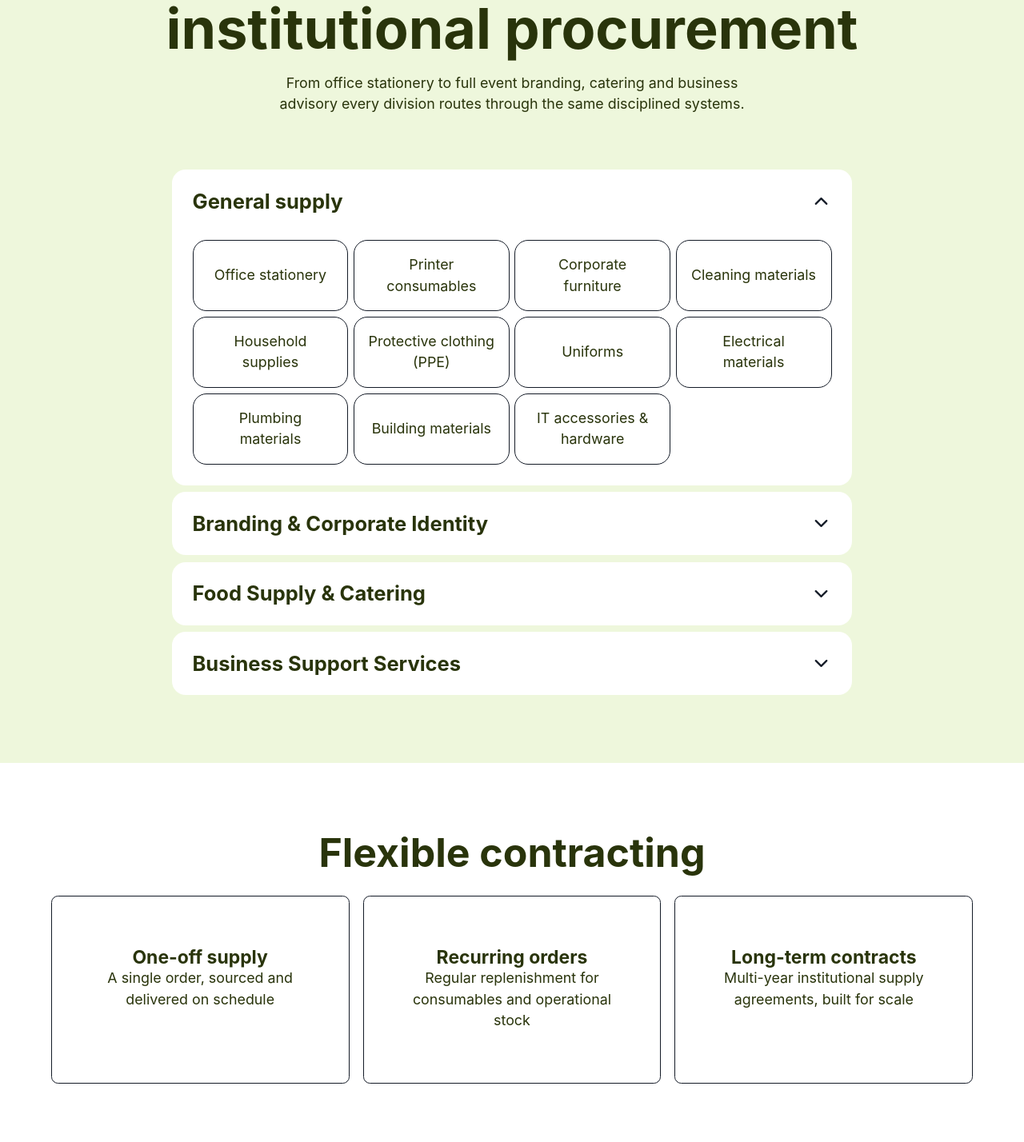
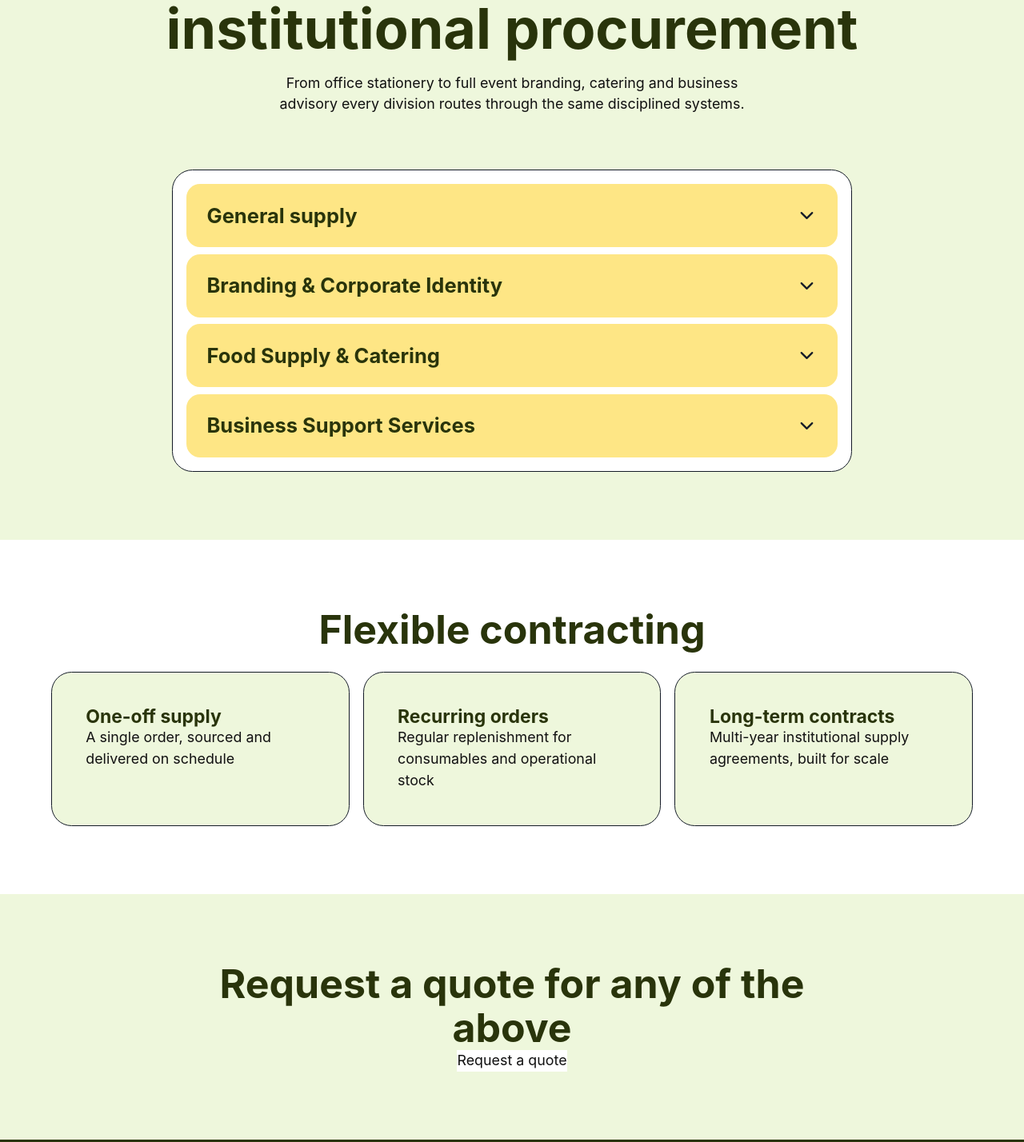
Before and after one commit to mweene/zithande, a React (Vite) app: page /services in a window 1280 px wide. Shown: the part 272-1700 px from the top of the page at 80% size. Built offline with nearby package versions, Linux system fonts and the light colour scheme.

Commit message:
add hero image

```diff
--- a/src/App.css
+++ b/src/App.css
@@ -27,11 +27,18 @@ h2 {
 
 p {
     font-size: 1.05rem;
+    color: #111;
+}
+
+a {
     color: #29340b;
 }
 
 button {
     font-size: .95rem;
+    font-weight: 600;
+    background-color: transparent;
+    border: 2px solid #29340b;
     cursor: pointer;
 }
 
@@ -82,6 +89,12 @@ nav .nav-menu {
     padding: .45rem;
     background-color: #eef7dc;
     border-radius: .25rem;
+    border: none;
+}
+
+nav .menu button {
+    border: none;
+    margin: 2rem;
 }
 
 .home .hero {
@@ -101,6 +114,15 @@ nav .nav-menu {
     margin: 1rem 0;
 }
 
+.home .hero .image {
+    background-image: url("/src/assets/zithande.webp");
+    background-size: auto;
+    background-repeat: no-repeat;
+    background-position: center;
+    height: 450px;
+    margin-top: -9rem;
+}
+
 .sectors {
     overflow-x: hidden;
 }
@@ -113,15 +135,15 @@ nav .nav-menu {
 }
 
 .sectors .slider .card {
-    padding: .75rem 2rem;
+    padding: 2rem;
     flex-shrink: 0;
-    background-color: #f8ffe6;
+    background-color: #dfe8ce;
     border-radius: 1rem;
-    border: 2px solid #29340b;
+    border: 2px solid #c8d0b45e;
     text-transform: capitalize;
     font-weight: 600;
     font-size: 1.15rem;
-    color: #29340b;
+    color: #29340ba3;
 }
 
 .value-pillars .cards {
@@ -275,6 +297,16 @@ nav .nav-menu {
     grid-template-columns: repeat(auto-fit, minmax(200px, 1fr));
 }
 
+.about-page .values .pills .pill:nth-child(odd) {
+    background-color: #BCD979;
+    border: 1px solid #91a85d;
+}
+
+.about-page .values .pills .pill:nth-child(even) {
+    background-color: #fff;
+    border: 1px solid #bec2b5;
+}
+
 @keyframes scroll {
     from {transform: translateX(0);}
     to {transform: translateX(-50%);}
--- a/src/components/Navbar.jsx
+++ b/src/components/Navbar.jsx
@@ -63,7 +63,7 @@ const MobileMenu = ({ onClick, isOpen }) => {
         >
             <button
                 onClick={onClick}
-                className="self-end cursor-pointer p-5 pt-7"
+                className="self-end cursor-pointer"
             >
                 <X size={30} color="#455714"/>
             </button>
--- a/src/pages/About.jsx
+++ b/src/pages/About.jsx
@@ -1,3 +1,5 @@
+import { Link } from "react-router-dom";
+
 export default function About() {
     const coreValuesPills = [
         'Integrity', 'Accountability', 'Professionalism', 'Consistency', 'Respect', 'Growth Mindset', 'Speed & Efficiency', 'Innovation', 'Client Focus'];//8
@@ -90,7 +92,9 @@ export default function About() {
 
         <div className="partnership bg-white grid place-content-center place-items-center py-16">
             <h2 className="md:w-[23ch]">Discuss a partnership with our leadership team</h2>
-            <a href="" className="mt-8 rounded-full border p-4 w-fit">contact zithande</a>
+            <Link to="/contact">
+                <p href="" className="mt-8 rounded-full border p-4 w-fit">contact zithande</p>
+            </Link>
         </div>
     </section>
   )
--- a/src/pages/Home.jsx
+++ b/src/pages/Home.jsx
@@ -1,6 +1,6 @@
 import Button from "../components/Button";
 import { ChevronLeft, ChevronRight, Award } from "lucide-react";
-import heroImage from "../assets/hero.png";
+import { Link } from "react-router-dom";
 import { useState } from "react";
 
 export default function Home() {
@@ -49,20 +49,23 @@ export default function Home() {
                     </p>
 
                     <div className="ctas grid md:flex gap-3 md:place-content-center mt-4 w-full">
+                        <Link to="/contact">
                             <Button type={'primary'} styles={'flex place-items-center place-content-center gap-1'}>
                                 Request a qoute
                                 <ChevronRight size={20} />
                             </Button>
+                        </Link>
+                        <Link to="/services">
                             <Button>View our services</Button>
+                        </Link>
                     </div>
                 </div>
-                <div className="hero-image mt-6">
-                    <img src={heroImage} alt="hero image" className="w-full h-16" />
+                <div className="image mt-6">
                 </div>
             </div>
 
             <div className="sectors mt-20 ">
-                <h2 className="text-center mb-4">Sectors we serve</h2>
+                <h2 className="text-center text-[#3e472b] mb-4">Sectors we serve</h2>
                 <div className="cards slider">
                     {sectorCards.map((c, i) => (
                         <div className="card" key={i}>{c}</div>
@@ -149,10 +152,12 @@ export default function Home() {
                         <ChevronRight color="#29340b"/>
                     </button>
                 </div>
-                <a href="" className="flex items-center gap-1 mt-8 text-[#29340b] underline">
+                <Link to="about">
+                    <p className="flex items-center gap-1 mt-8 text-[#29340b] underline">
                         Meet the leadership
                         <ChevronRight size={17}/>
-                </a>
+                    </p>
+                </Link>
             </div>
 
 
@@ -195,7 +200,9 @@ export default function Home() {
                     Discuss your procurement
                     requirements with our team
                 </h2>
+                <Link to="/contact">
                     <Button styles="w-fit font-[500]">Get in touch</Button>
+                </Link>
             </div>
         </section>
     );
--- a/src/pages/Industries.jsx
+++ b/src/pages/Industries.jsx
@@ -1,3 +1,5 @@
+import { Link } from "react-router-dom"
+
 export default function Industries() {
     const industries = [
         "Government Ministries & Agencies",
@@ -44,7 +46,9 @@ export default function Industries() {
 
         <div className="closing text-center grid place-items-center py-15">
             <h2 className="md:w-[23ch]">Don't see your sector listed? We likely still serve it</h2>
-            <a href="" className="bg-white mt-8">Ask us directly</a>
+              <Link to="/contact">
+                  <p className="bg-white mt-8">Ask us directly</p>
+              </Link>
         </div>
     </section>
   )
--- a/src/pages/Services.jsx
+++ b/src/pages/Services.jsx
@@ -1,8 +1,9 @@
 import { useState } from "react";
+import { Link } from "react-router-dom";
 import { ChevronDown, ChevronUp } from "lucide-react";
 
 export default function Services() {
-    const [activeDivision, setActiveDivision] = useState(1);
+    const [activeDivision, setActiveDivision] = useState(null);
 
     const divisions = [
         {id: 1, name: 'General supply', items: [
@@ -60,19 +61,19 @@ export default function Services() {
         </div>
 
         <div className="list grid place-content-center">
-            <ul className="grid gap-2 md:w-200 [&_li]:cursor-pointer [&_li]:rounded-2xl">
+            <ul className="grid gap-2 md:w-200 [&_li]:cursor-pointer [&_li]:rounded-2xl rounded-3xl border p-4 bg-white">
                 {divisions.map(division => (
                     <li
                         key={division.id}
                         onClick={() => handleActiveDivision(division.id)}
-                        className="p-6 bg-white"
+                        className=""
                     >
-                        <div className="flex place-content-between items-center">
+                        <div className="flex place-content-between items-center p-6 bg-amber-200 rounded-2xl">
                             <h3 className="">{division.name}</h3>
                             {division.id === activeDivision ? <ChevronUp size={27}/> : <ChevronDown size={27}/>}
                         </div>
                         {division.id === activeDivision && (
-                            <ul className="content grid md:grid-cols-4 gap-1.5 mt-8">
+                            <ul className="content grid md:grid-cols-4 gap-1.5 my-8 mx-4">
                                 {division.items.map((item, index) => (
                                     <li
                                         key={index}
@@ -88,12 +89,15 @@ export default function Services() {
             </ul>
         </div>
 
-        <div className="flexible md:p-15 md:py-20 my-20 bg-white text-center grid">
-            <h2>
+        <div className="flexible md:p-15 md:py-20 my-20 bg-white grid">
+            <h2 className="text-center">
                 Flexible contracting
             </h2>
 
-            <div className="cards mt-6 grid md:grid-cols-3 gap-4 [&_.card]:border [&_.card]:rounded-lg [&_.card]:px-10 [&_.card]:py-15">
+            <div className={`
+                cards mt-6 grid md:grid-cols-3 gap-4 [&_.card]:border
+                [&_.card]:rounded-3xl [&_.card]:p-10 [&_.card]:bg-[#eef7dc]
+            `}>
                 <div className="card">
                     <h3>One-off supply</h3>
                     <p>A single order, sourced and delivered on schedule</p>
@@ -111,9 +115,11 @@ export default function Services() {
 
         <div className="closing md:px-15 pb-20 text-center grid place-items-center">
             <h2 className="md:w-[23ch]">Request a quote for any of the above</h2>
-              <a href="" className="bg-white">
-                  <p>Request a quote</p>
-              </a>
+              <Link to="/contact">
+                  <p className="bg-white">
+                      Request a quote
+                  </p>
+              </Link>
         </div>
     </section>
   )
```
Also changed, not shown: src/assets/hero.png (deleted), src/assets/zithande.webp (added). Lines whose indentation alone changed are shown as unchanged.
